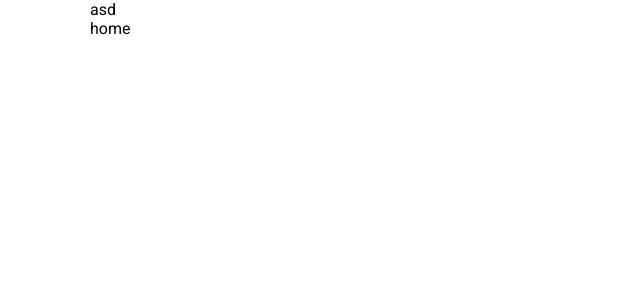
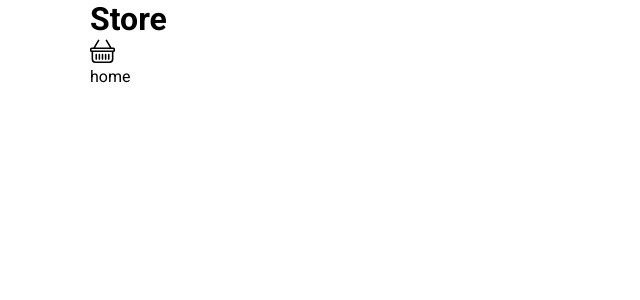
Before and after one commit to posop1/simply-store, a React (Vite) app: page / in a window 1280 px wide. Shown: the top 300 px of the page, without its empty margins (0-640 px from the left). Built offline with nearby package versions, Linux system fonts and the light colour scheme.

Commit message:
add react icons and header component

```diff
--- a/package.json
+++ b/package.json
@@ -12,6 +12,7 @@
     "@reduxjs/toolkit": "^1.9.0",
     "react": "^18.2.0",
     "react-dom": "^18.2.0",
+    "react-icons": "^4.6.0",
     "react-redux": "^8.0.5",
     "react-router-dom": "^6.4.3",
     "sass": "^1.56.0"
--- a/src/components/Header/index.tsx
+++ b/src/components/Header/index.tsx
@@ -1,10 +1,24 @@
 import { FC } from 'react'
+import { BsBasket } from 'react-icons/bs'
+import { Link } from 'react-router-dom'
 import s from './Header.module.scss'
 
 interface HeaderProps {}
 
 const Header: FC<HeaderProps> = () => {
-  return <div className={s.Header}>asd</div>
+  return (
+    <div className={s.Header}>
+      <Link to="/">
+        <h1 className={s.logo}>Store</h1>
+      </Link>
+      <Link to="/bin">
+        <BsBasket
+          size={25}
+          className={s.bin}
+        />
+      </Link>
+    </div>
+  )
 }
 
 export default Header
```
Also changed, not shown: 1 other file (tests, documents, lock files or other folders).
